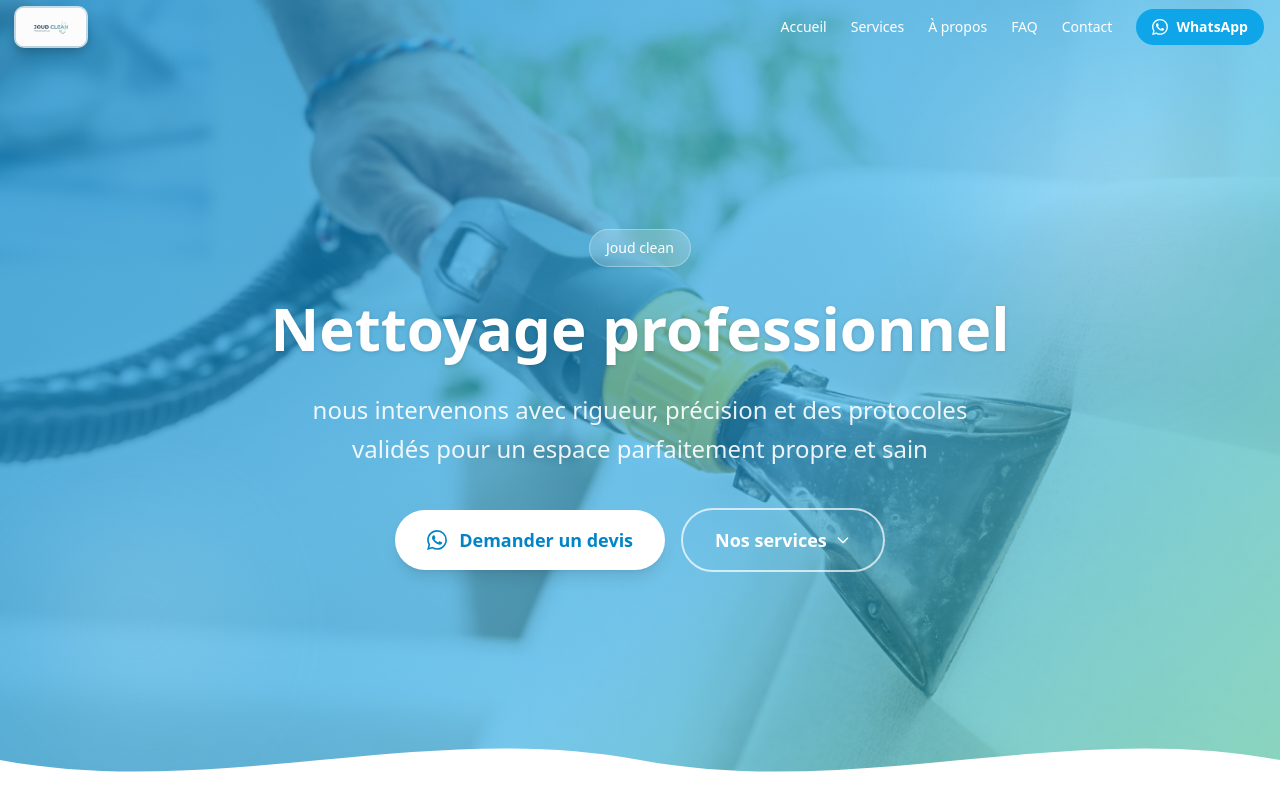
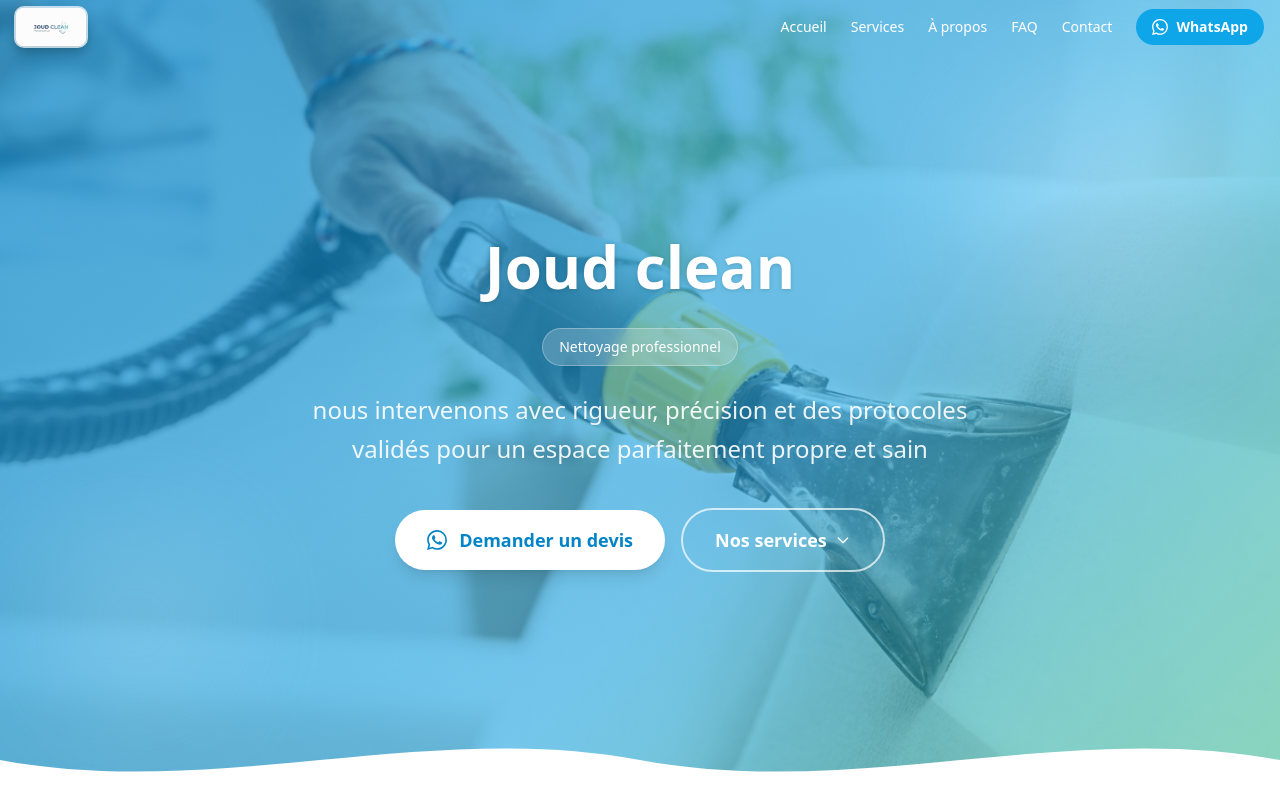
Before and after one commit to mohammedyassinAa/CLEAN, a Next.js app: page / in a window 1280 px wide. Shown: the top 800 px of the page. Built offline with nearby package versions, Linux system fonts and the light colour scheme.

Commit message:
hero update

```diff
--- a/src/components/HeroSection.tsx
+++ b/src/components/HeroSection.tsx
@@ -35,15 +35,16 @@
 
       {/* Content */}
       <div className="relative z-10 container mx-auto px-4 py-24 text-center">
-        {/* Badge */}
-        <div className="inline-flex items-center gap-2 bg-white/20 backdrop-blur-sm border border-white/30 text-white text-sm font-medium px-4 py-2 rounded-full mb-6">
-          <span>Joud clean</span>
-        </div>
-
-        {/* Headline */}
+         {/* Headline */}
         <h1 className="text-4xl md:text-5xl lg:text-6xl font-extrabold leading-tight mb-6 drop-shadow-sm">
           {siteConfig.hero.headline}
         </h1>
+        {/* Badge */}
+        <div className="inline-flex items-center gap-2 bg-white/20 backdrop-blur-sm border border-white/30 text-white text-sm font-medium px-4 py-2 rounded-full mb-6">
+          <span>Nettoyage professionnel</span>
+        </div>
+
+
 
         {/* Subheadline */}
         <p className="text-lg md:text-xl lg:text-2xl text-white/90 max-w-2xl mx-auto mb-10 leading-relaxed">
--- a/src/config/siteConfig.ts
+++ b/src/config/siteConfig.ts
@@ -79,7 +79,7 @@
   // Hero section
   // ----------------------------------------------------------
   hero: {
-    headline: "Nettoyage professionnel",
+    headline: "Joud clean",
     subheadline:
       "nous intervenons avec rigueur, précision et des protocoles validés pour un espace parfaitement propre et sain",
     ctaPrimary: "Demander un devis",
```
